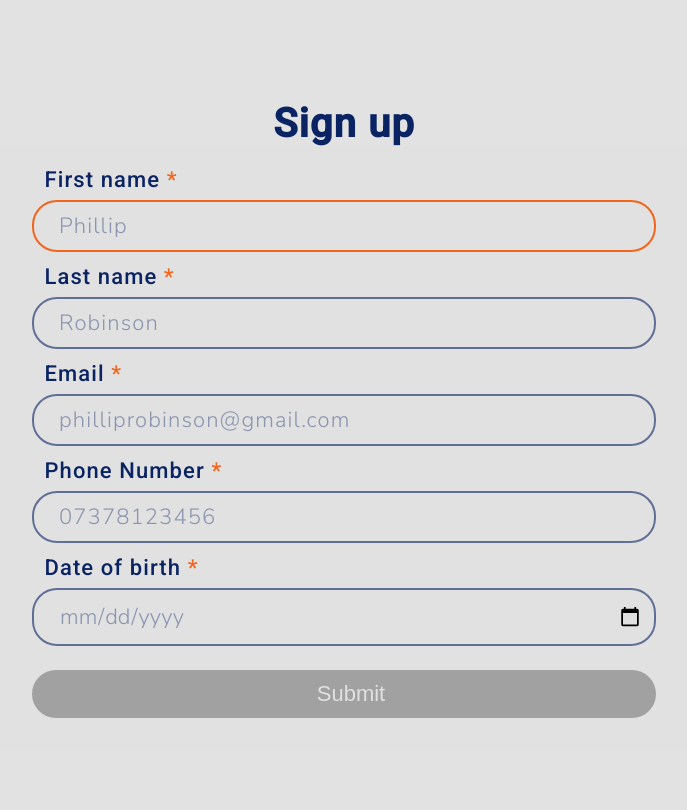
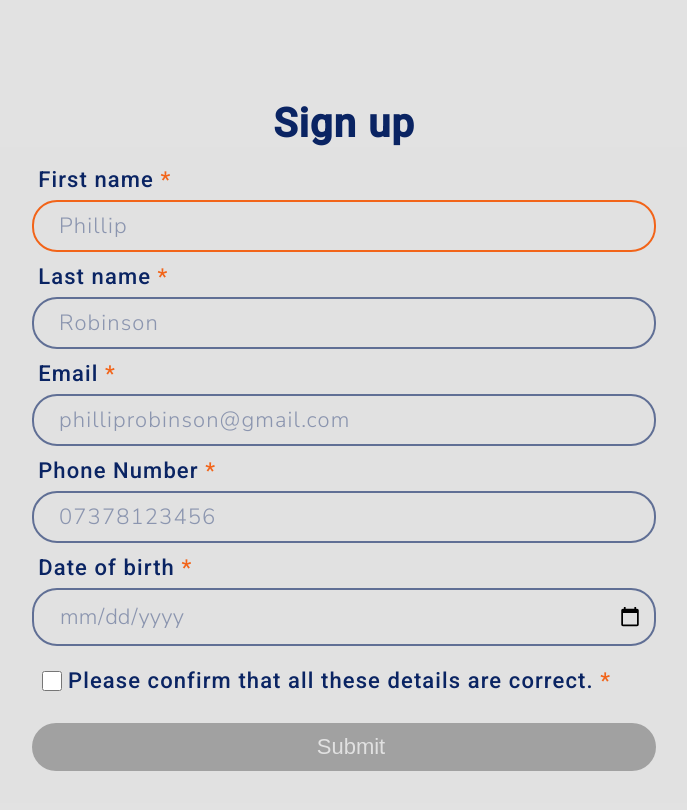
Before and after one commit to damonspencerroberts/Itg-form, a React (Create React App) app: page / in a window 1280 px wide. Shown: the top 810 px of the page, without its empty margins (296-983 px from the left). Built offline with nearby package versions, Linux system fonts and the light colour scheme.

Commit message:
valid disable button works

```diff
--- a/src/components/form/form-valid.js
+++ b/src/components/form/form-valid.js
@@ -8,10 +8,10 @@ const FormValid = (props) => {
       el = <i className="fas fa-check-circle fa-3x form-icon form-icon-green"></i>
     } else if (props.valid === "cross") {
       el = (
-        <Fragment>
+        <div class="form-valid">
           <i className="fas fa-times-circle fa-3x form-icon form-icon-red"></i>
           <Alert alertContent = {props.alertContent} />
-        </Fragment>
+        </div>
       );
     } else {
       el = null;
--- a/src/components/form/form.js
+++ b/src/components/form/form.js
@@ -15,6 +15,7 @@ const Form = (props) => {
   const [elementValues, setElementValues] = useState(values);
   const [activeElement, setActiveElement] = useState('first-name');
   const [valid, setValidEl] = useState(values);
+  const [shouldBeDisabled, setShouldBeDisabled] = useState(false);
 
   const handleActive = (check) => {
     return activeElement === check ? "form-active-class" : "";
@@ -29,9 +30,8 @@ const Form = (props) => {
   const checkOnlyString = (el) => {
     return /^[a-zA-Z]*$/.test(el);
   }
-
   const checkPhone = (el) => {
-    const ukPhone = /^(((\+44\s?\d{4}|\(?0\d{4}\)?)\s?\d{3}\s?\d{3})|((\+44\s?\d{3}|\(?0\d{3}\)?)\s?\d{3}\s?\d{4})|((\+44\s?\d{2}|\(?0\d{2}\)?)\s?\d{4}\s?\d{4}))(\s?\#(\d{4}|\d{3}))?$/
+    const ukPhone = /^(?:0|\+?44)(?:\d\s?){9,10}$/
     return ukPhone.test(el);
   }
 
@@ -45,6 +45,15 @@ const Form = (props) => {
     return Math.abs(ageDate.getUTCFullYear() - 1970);
   }
 
+  const checkDisableButton = (obj) => {
+    const allValidValues = [...new Set(Object.values(obj))];
+    if (allValidValues[0] === "tick" && allValidValues.length === 1) {
+      setShouldBeDisabled(true);
+    } else {
+      setShouldBeDisabled(false);
+    }
+  }
+
   const editChecker = (hash, checker, thingToCheck) => {
     if (thingToCheck && elementValues[checker] !== "") {
       hash[checker] = "tick"
@@ -52,6 +61,7 @@ const Form = (props) => {
       hash[checker] = "cross"
     }
     setValidEl(hash);
+    checkDisableButton(hash);
   }
 
   const checkValidity = (checker) => {
@@ -122,7 +132,11 @@ const Form = (props) => {
       <div className="form-container">
         <form className = "sign-up-form" onSubmit={(e) => props.onSubmit(e, elementValues)}>
           {displayForm}
-          <input type="submit" className={"disabled"} disabled/>
+          <div class="checkbox-container">
+            <input type="checkbox" id="confirmation" required/>
+            <label for="confirmation" class="checkbox">Please confirm that all these details are correct. <span className="sign-up-form-required"> *</span></label>
+          </div>
+          <input type="submit" className={shouldBeDisabled ? null : "disabled"} disabled = {!shouldBeDisabled} />
         </form>
       </div>
     </Fr>
--- a/src/css/components/components-index.scss
+++ b/src/css/components/components-index.scss
@@ -3,3 +3,4 @@
 @import "modal/modal.scss";
 @import "information/information.scss";
 @import "alerts/alert.scss";
+@import "form/checkbox.scss";
--- /dev/null
+++ b/src/css/components/form/checkbox.scss
@@ -0,0 +1,14 @@
+.checkbox-container {
+  display: flex;
+  width: 100%;
+  padding: 1rem;
+
+  input[type="checkbox"] {
+    width: 5%;
+    padding: 0 !important;
+    height: 2rem;
+    margin-top: .3rem;
+    width: 2rem;
+    border-radius: 20px;
+  }
+}
--- a/src/css/components/form/form.scss
+++ b/src/css/components/form/form.scss
@@ -21,7 +21,7 @@
     label {
       font-size: 2.2rem;
       font-family: $headers-font;
-      margin-left: 2%;
+      margin-left: 1%;
       margin-bottom: .8rem;
     }
 
@@ -92,5 +92,10 @@
     .form-icon-green {
       color: $secondary;
     }
+
+    .form-valid {
+      display: flex;
+      align-items: center;
+    }
   }
 }
```
